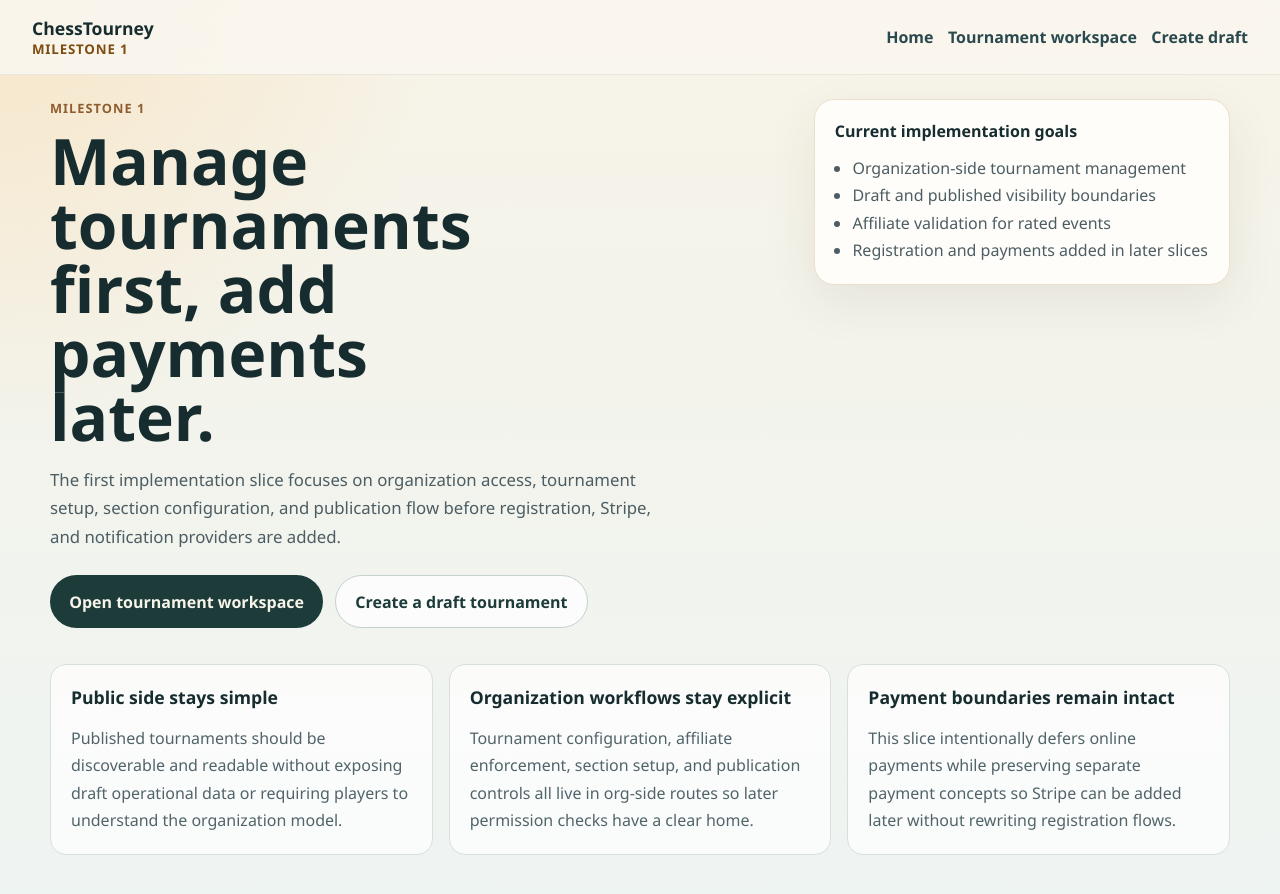
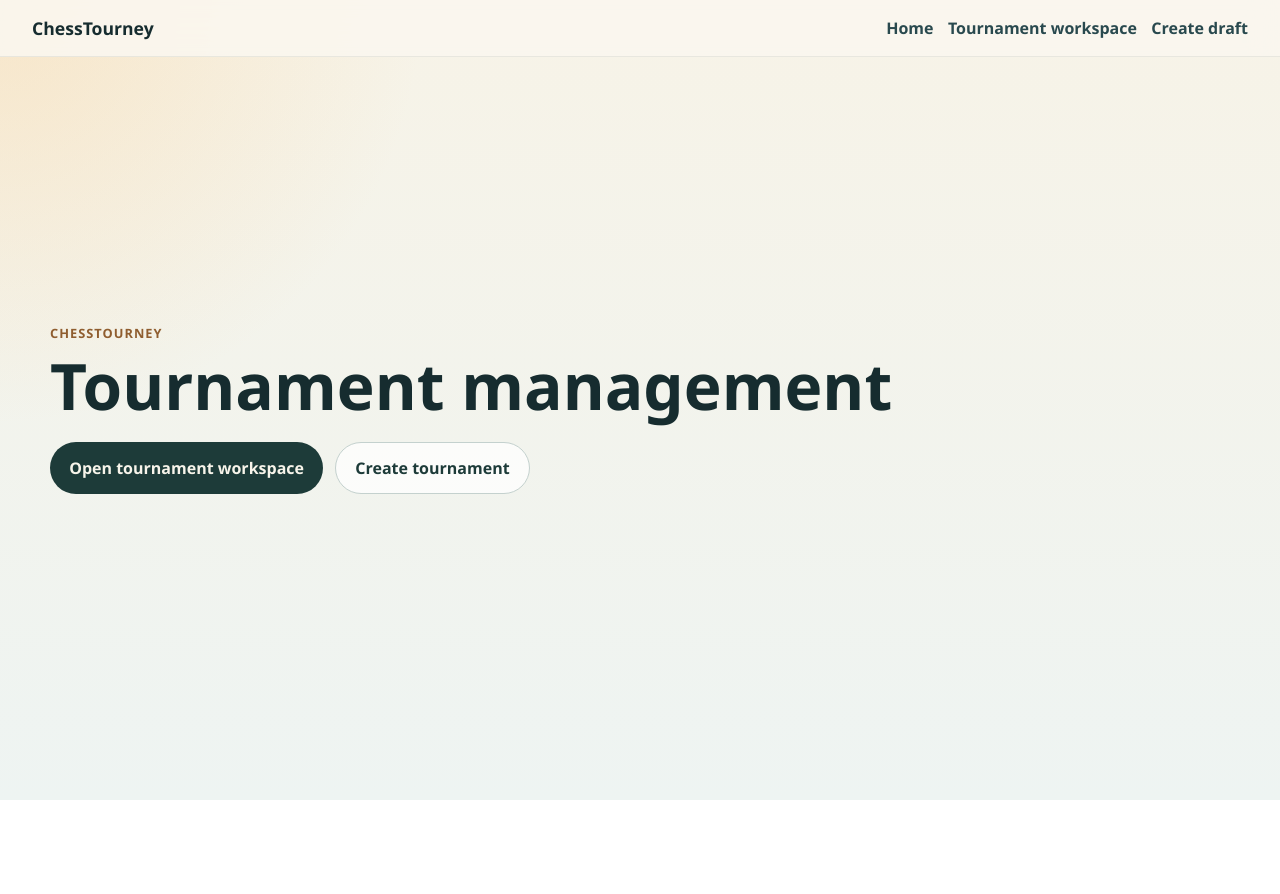
Before and after one commit to jasonrbr/ChessTourney, a SvelteKit app: page / in a window 1280 px wide. Shown: the top 894 px of the page. After the commit the page ends 800 px from the top, so only its background shows below. Built offline with nearby package versions, Linux system fonts and the light colour scheme.

Commit message:
Remove project status copy from app screens

```diff
--- a/src/routes/+layout.svelte
+++ b/src/routes/+layout.svelte
@@ -18,7 +18,6 @@
 	<header class="site-header">
 		<a class="brand" href="/">
 			<span>ChessTourney</span>
-			<small>Milestone 1</small>
 		</a>
 
 		<nav aria-label="Primary navigation">
@@ -74,19 +73,13 @@
 	}
 
 	.brand {
-		display: inline-grid;
+		display: inline-flex;
 		text-decoration: none;
 		font-weight: 800;
 	}
 
 	.brand span {
 		font-size: 1.1rem;
-	}
-
-	.brand small {
-		color: #7d4c10;
-		text-transform: uppercase;
-		letter-spacing: 0.06em;
 	}
 
 	nav ul {
--- a/src/routes/+page.svelte
+++ b/src/routes/+page.svelte
@@ -1,76 +1,29 @@
-<script lang="ts">
-	const milestones = [
-		'Organization-side tournament management',
-		'Draft and published visibility boundaries',
-		'Affiliate validation for rated events',
-		'Registration and payments added in later slices'
-	];
-</script>
-
 <svelte:head>
 	<title>ChessTourney</title>
 	<meta
 		name="description"
-		content="ChessTourney is a tournament management app for over-the-board events with organization-side tools and public tournament discovery."
+		content="ChessTourney helps organizers manage over-the-board chess tournaments."
 	/>
 </svelte:head>
 
-<section class="hero">
-	<div>
-		<p class="eyebrow">Milestone 1</p>
-		<h1>Manage tournaments first, add payments later.</h1>
-		<p class="lede">
-			The first implementation slice focuses on organization access, tournament setup, section
-			configuration, and publication flow before registration, Stripe, and notification providers
-			are added.
-		</p>
-		<div class="actions">
-			<a class="primary" href="/org/tournaments">Open tournament workspace</a>
-			<a class="secondary" href="/org/tournaments/new">Create a draft tournament</a>
-		</div>
-	</div>
+<section class="home">
+	<header>
+		<p class="eyebrow">ChessTourney</p>
+		<h1>Tournament management</h1>
+	</header>
 
-	<aside class="panel">
-		<h2>Current implementation goals</h2>
-		<ul>
-			{#each milestones as milestone}
-				<li>{milestone}</li>
-			{/each}
-		</ul>
-	</aside>
-</section>
-
-<section class="summary-grid">
-	<article>
-		<h2>Public side stays simple</h2>
-		<p>
-			Published tournaments should be discoverable and readable without exposing draft operational
-			data or requiring players to understand the organization model.
-		</p>
-	</article>
-
-	<article>
-		<h2>Organization workflows stay explicit</h2>
-		<p>
-			Tournament configuration, affiliate enforcement, section setup, and publication controls all
-			live in org-side routes so later permission checks have a clear home.
-		</p>
-	</article>
-
-	<article>
-		<h2>Payment boundaries remain intact</h2>
-		<p>
-			This slice intentionally defers online payments while preserving separate payment concepts so
-			Stripe can be added later without rewriting registration flows.
-		</p>
-	</article>
+	<nav class="actions" aria-label="Main actions">
+		<a class="primary" href="/org/tournaments">Open tournament workspace</a>
+		<a class="secondary" href="/org/tournaments/new">Create tournament</a>
+	</nav>
 </section>
 
 <style>
-	.hero {
+	.home {
 		display: grid;
 		gap: 1.5rem;
-		align-items: start;
+		align-content: center;
+		min-height: calc(100vh - 9rem);
 	}
 
 	.eyebrow {
@@ -86,21 +39,12 @@
 		margin: 0;
 		font-size: clamp(2.4rem, 5vw, 4.4rem);
 		line-height: 1;
-		max-width: 11ch;
-	}
-
-	.lede {
-		max-width: 65ch;
-		font-size: 1.05rem;
-		line-height: 1.7;
-		color: #4c5d63;
 	}
 
 	.actions {
 		display: flex;
 		flex-wrap: wrap;
 		gap: 0.75rem;
-		margin-top: 1.5rem;
 	}
 
 	.primary,
@@ -124,58 +68,4 @@
 		color: #1d3b39;
 		background: rgba(255, 255, 255, 0.75);
 	}
-
-	.panel {
-		padding: 1.25rem;
-		border-radius: 1.25rem;
-		background: #fffdfa;
-		border: 1px solid #eadfcb;
-		box-shadow: 0 18px 50px rgba(64, 47, 23, 0.08);
-	}
-
-	.panel h2 {
-		margin-top: 0;
-		font-size: 1rem;
-	}
-
-	.panel ul {
-		margin: 0;
-		padding-left: 1.1rem;
-		color: #4c5d63;
-		line-height: 1.7;
-	}
-
-	.summary-grid {
-		display: grid;
-		gap: 1rem;
-		margin-top: 2.25rem;
-	}
-
-	.summary-grid article {
-		padding: 1.25rem;
-		border-radius: 1rem;
-		background: rgba(255, 255, 255, 0.72);
-		border: 1px solid #d8e0de;
-	}
-
-	.summary-grid h2 {
-		margin-top: 0;
-		font-size: 1.1rem;
-	}
-
-	.summary-grid p {
-		margin-bottom: 0;
-		color: #51646a;
-		line-height: 1.7;
-	}
-
-	@media (min-width: 900px) {
-		.hero {
-			grid-template-columns: minmax(0, 1.6fr) minmax(290px, 0.9fr);
-		}
-
-		.summary-grid {
-			grid-template-columns: repeat(3, minmax(0, 1fr));
-		}
-	}
 </style>
--- a/src/routes/org/+layout.svelte
+++ b/src/routes/org/+layout.svelte
@@ -14,10 +14,7 @@
 		<div>
 			<p class="eyebrow">Organization workspace</p>
 			<h1>Tournament operations</h1>
-			<p>
-				Starting with configuration, sections, visibility, and affiliate-aware publication
-				workflows.
-			</p>
+			<p>Manage tournament configuration, sections, visibility, and publication.</p>
 		</div>
 
 		<nav aria-label="Organization workspace">
--- a/src/routes/org/tournaments/[slug]/+page.svelte
+++ b/src/routes/org/tournaments/[slug]/+page.svelte
@@ -63,7 +63,6 @@
 				<li class:good={data.tournament.visibility === 'published'}>
 					Visibility state explicitly chosen
 				</li>
-				<li class="muted">Registration and payments will be wired in a later slice.</li>
 			</ul>
 		</section>
 	</div>
@@ -198,10 +197,6 @@
 		color: #27584f;
 	}
 
-	.muted {
-		color: #68797e;
-	}
-
 	@media (min-width: 980px) {
 		.content {
 			grid-template-columns: repeat(2, minmax(0, 1fr));
```
Also changed, not shown: src/routes/org/tournaments/new/+page.svelte (+2 -8 lines).
